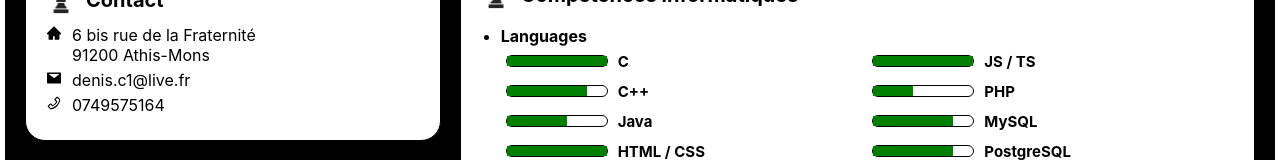
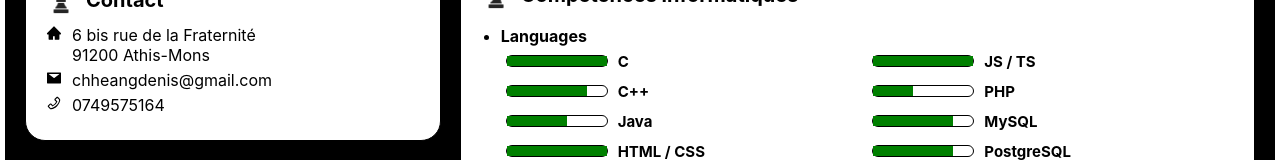
Before and after one commit to DenisChh/cv, a React (Create React App) app: page / in a window 1280 px wide. Shown: the part 311-471 px from the top of the page. Built offline with nearby package versions, Linux system fonts and the light colour scheme.

Commit message:
changed email

```diff
--- a/src/components/Contact.js
+++ b/src/components/Contact.js
@@ -29,7 +29,7 @@ const Contact = () => {
                 <div className='IconWithText'>
                     <AiFillMail />
                     <div>
-                        denis.c1@live.fr
+                        chheangdenis@gmail.com
                     </div>
                 </div>
             </div>
```
